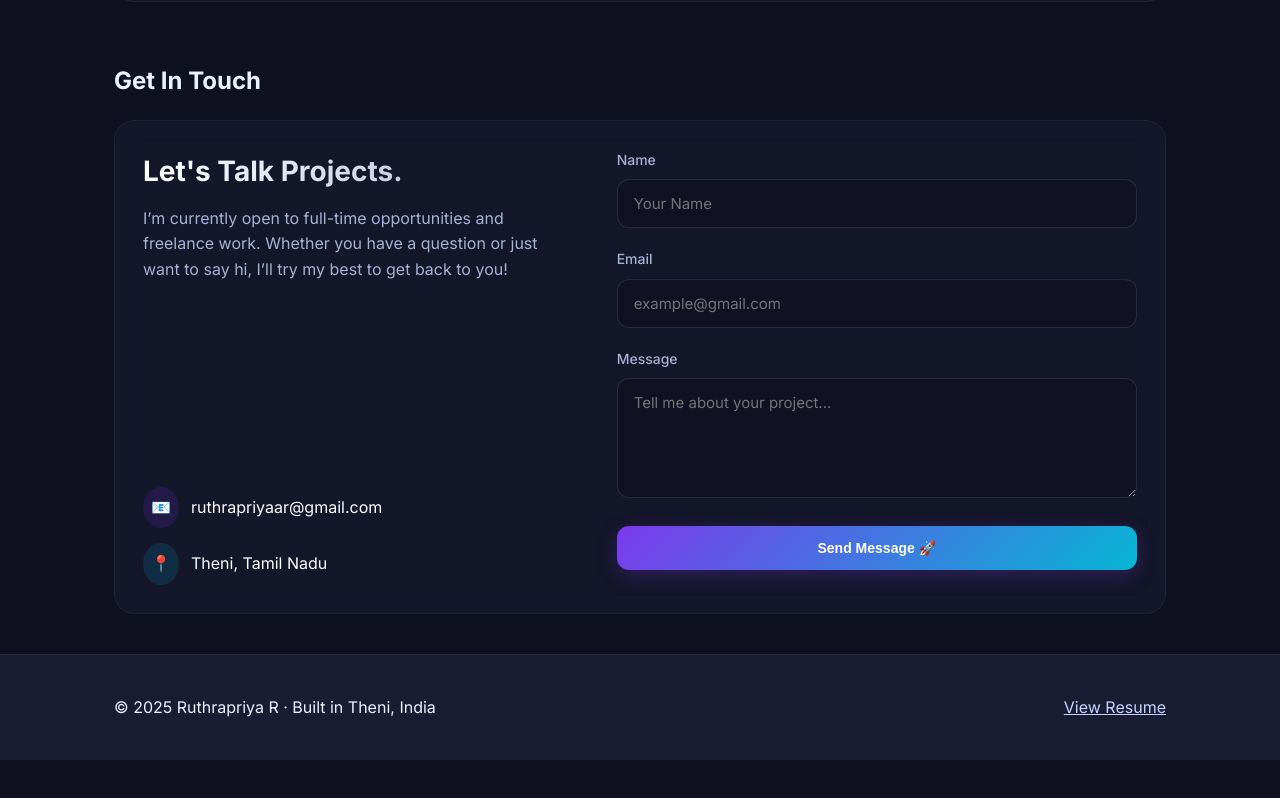
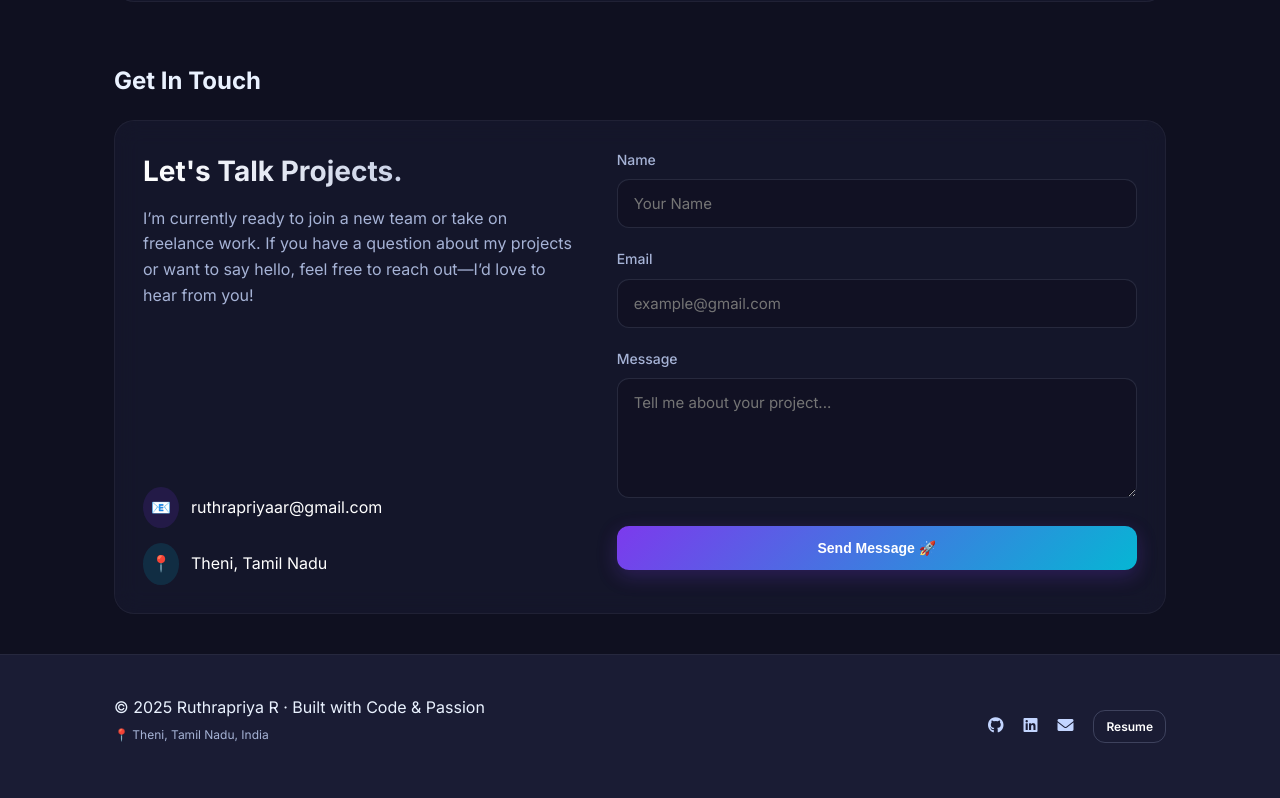
Before and after one commit to Ruthrapriya-R/Portfolio, a plain HTML site: page index.html in a window 1280 px wide. Shown: the part 1821-2619 px from the top of the page. Before the commit the page ends 2581 px from the top, so only its background shows below. Drawn offline with nearby package versions, Linux system fonts and the light colour scheme.

Commit message:
Add files via upload

```diff
--- a/index.html
+++ b/index.html
@@ -394,7 +394,7 @@ textarea.form-input { resize: vertical; min-height: 120px; }
         <div style="display: flex; flex-direction: column; justify-content: center;">
           <h3 style="font-size: 28px; margin-bottom: 12px; background: linear-gradient(to right, #fff, #a6b3d6); -webkit-background-clip: text; -webkit-text-fill-color: transparent;">Let's Talk Projects.</h3>
           <p style="color: var(--muted); font-size: 16px; line-height: 1.6; margin-bottom: 30px;">
-            I’m currently open to full-time opportunities and freelance work. Whether you have a question or just want to say hi, I’ll try my best to get back to you!
+            I’m currently ready to join a new team or take on freelance work. If you have a question about my projects or want to say hello, feel free to reach out—I’d love to hear from you!
           </p>
 
           <div style="margin-top: auto;">
@@ -430,13 +430,22 @@ textarea.form-input { resize: vertical; min-height: 120px; }
       </div>
     </section>
 
-  </div> <footer class="site-footer">
-    <div class="container footer-content">
-      <span>© 2025 Ruthrapriya R · Built in Theni, India</span>
-      <span>
-        <a href="RUTHRAPRIYA_RESUME.pdf" target="_blank" style="text-decoration: underline;">View Resume</a></span>
+  </div>
+  <footer class="site-footer">
+  <div class="container footer-content">
+    <div class="footer-left">
+      <span>© 2025 Ruthrapriya R · Built with Code & Passion</span>
+      <p style="font-size: 12px; color: var(--muted); margin-top: 5px;">📍 Theni, Tamil Nadu, India</p>
     </div>
-  </footer>
+
+    <div class="footer-right" style="display: flex; gap: 20px; align-items: center;">
+      <a href="https://github.com/Ruthrapriya-R" target="_blank" title="GitHub"><i class="fab fa-github"></i></a>
+      <a href="https://www.linkedin.com/in/ruthrapriya-r-848b332a0" target="_blank" title="LinkedIn"><i class="fab fa-linkedin"></i></a>
+      <a href="mailto:ruthrapriyaar@gmail.com" title="Email"><i class="fas fa-envelope"></i></a>
+      <a href="RUTHRAPRIYA_RESUME.pdf" target="_blank" class="btn ghost" style="padding: 6px 12px; font-size: 12px;">Resume</a>
+    </div>
+  </div>
+</footer>
 
 <script>
   function reveal() {
```
